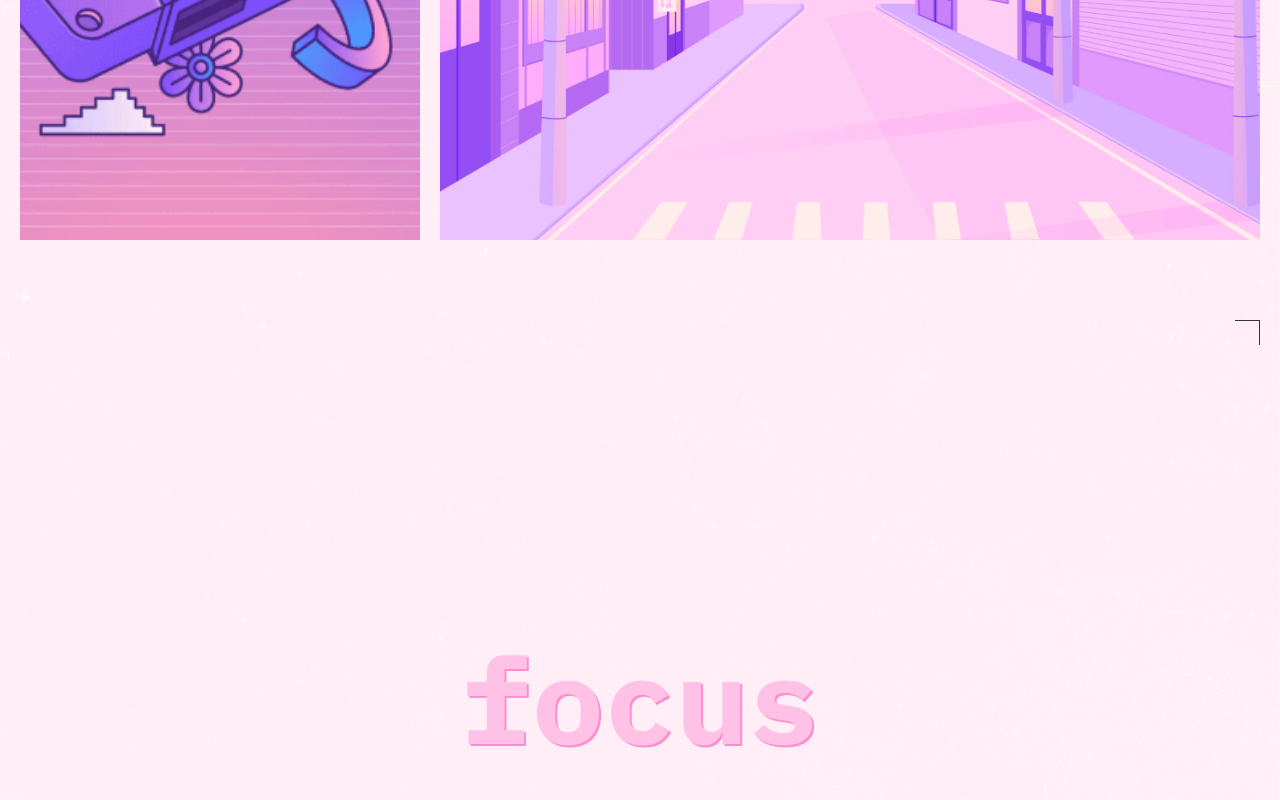
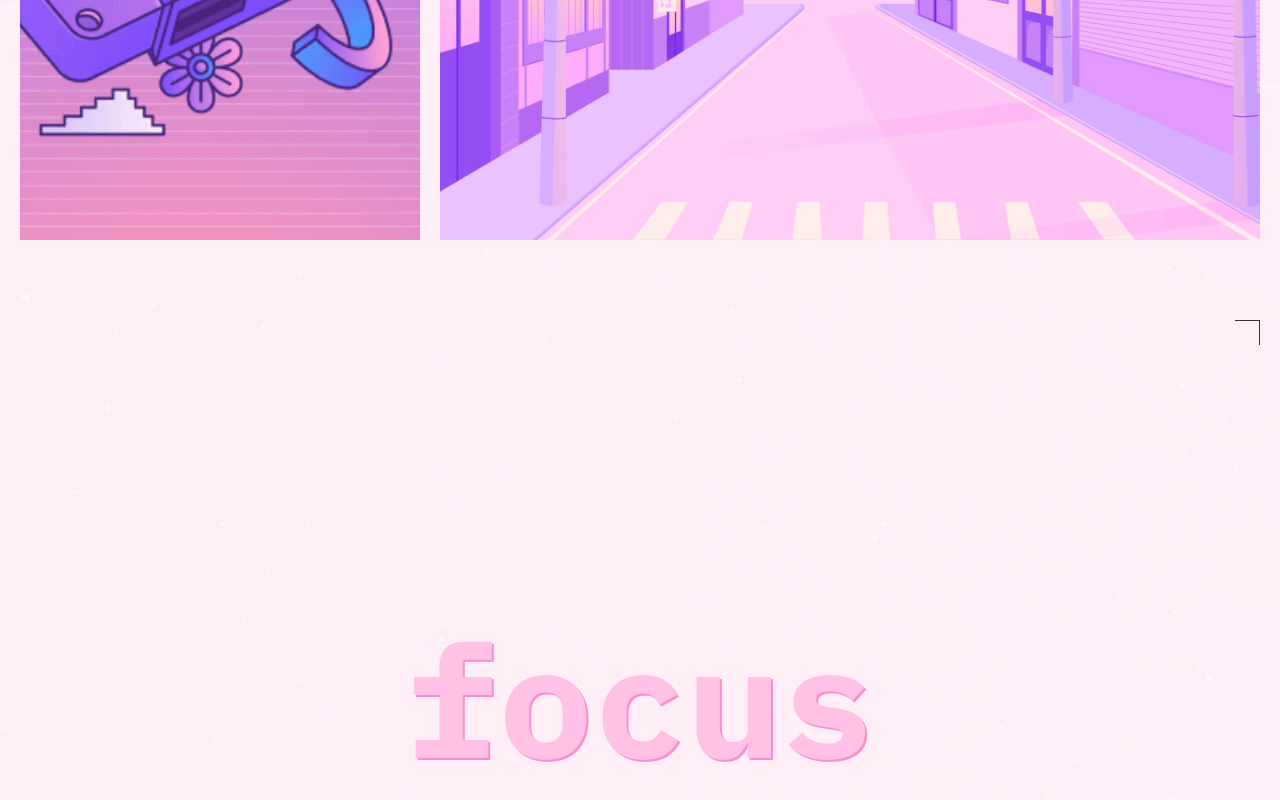
Before and after one commit to glebatyginko/slozhno-sosredotochitsya, a plain HTML site: page index.html in a window 1280 px wide. Shown: the part 3913-4713 px from the top of the page. Drawn offline with Linux system fonts and the light colour scheme.

Commit message:
final version 2

```diff
--- a/styles/style.css
+++ b/styles/style.css
@@ -323,6 +323,10 @@ img {
   .footer {
     padding: 20px;
   }
+
+  .footer__title {
+    font-size: clamp(7.5rem, 0.5625rem + 14.4531vw, 9.8125rem);
+  }
 }
 
 /* -------------------@MEDIA-1024px--------------------------------- */
@@ -366,4 +370,8 @@ img {
   .improve-focus-section {
     column-gap: 13px;
   }
+
+  .footer__title {
+    line-height: 129.53px;
+  }
 }
```
